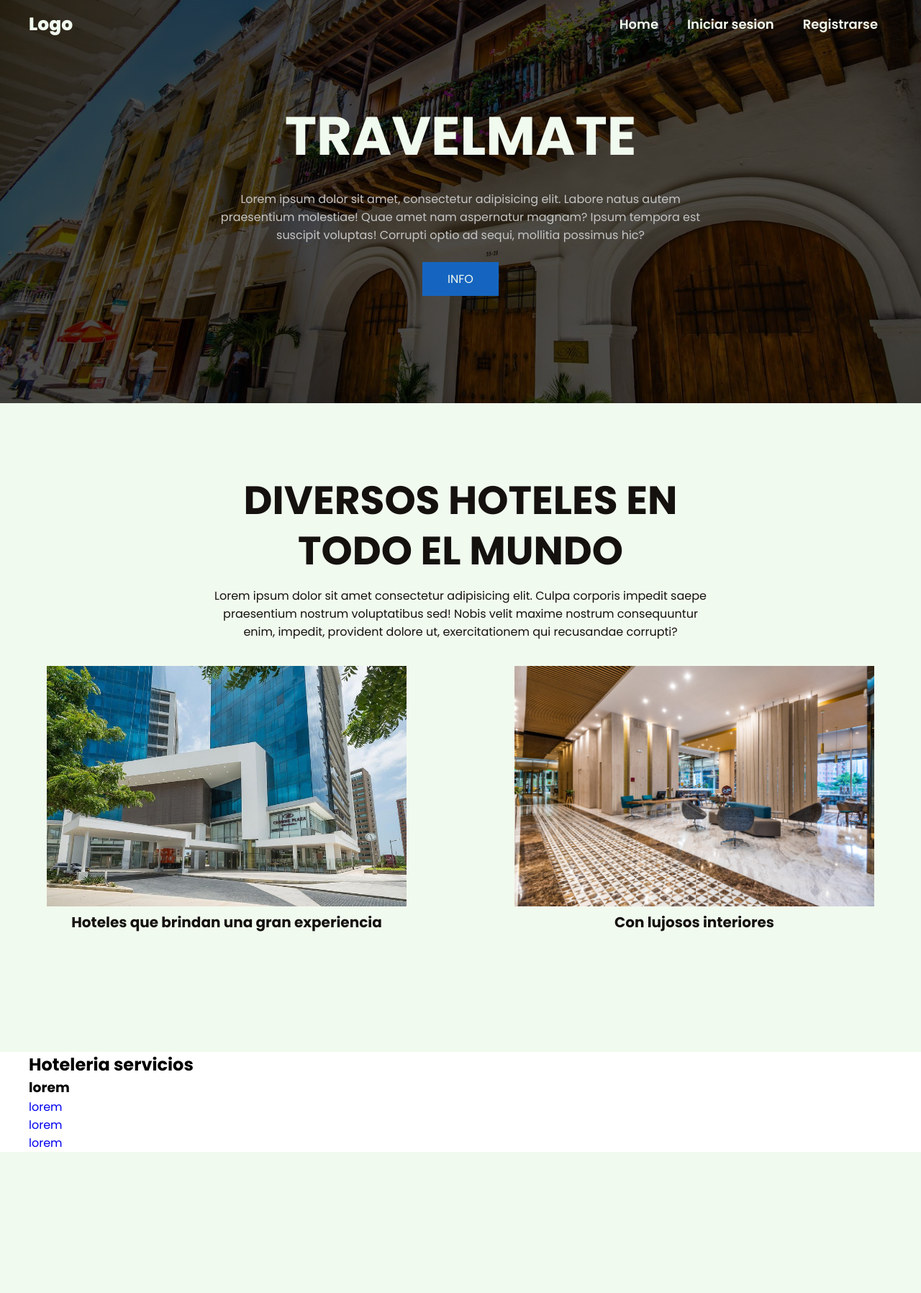
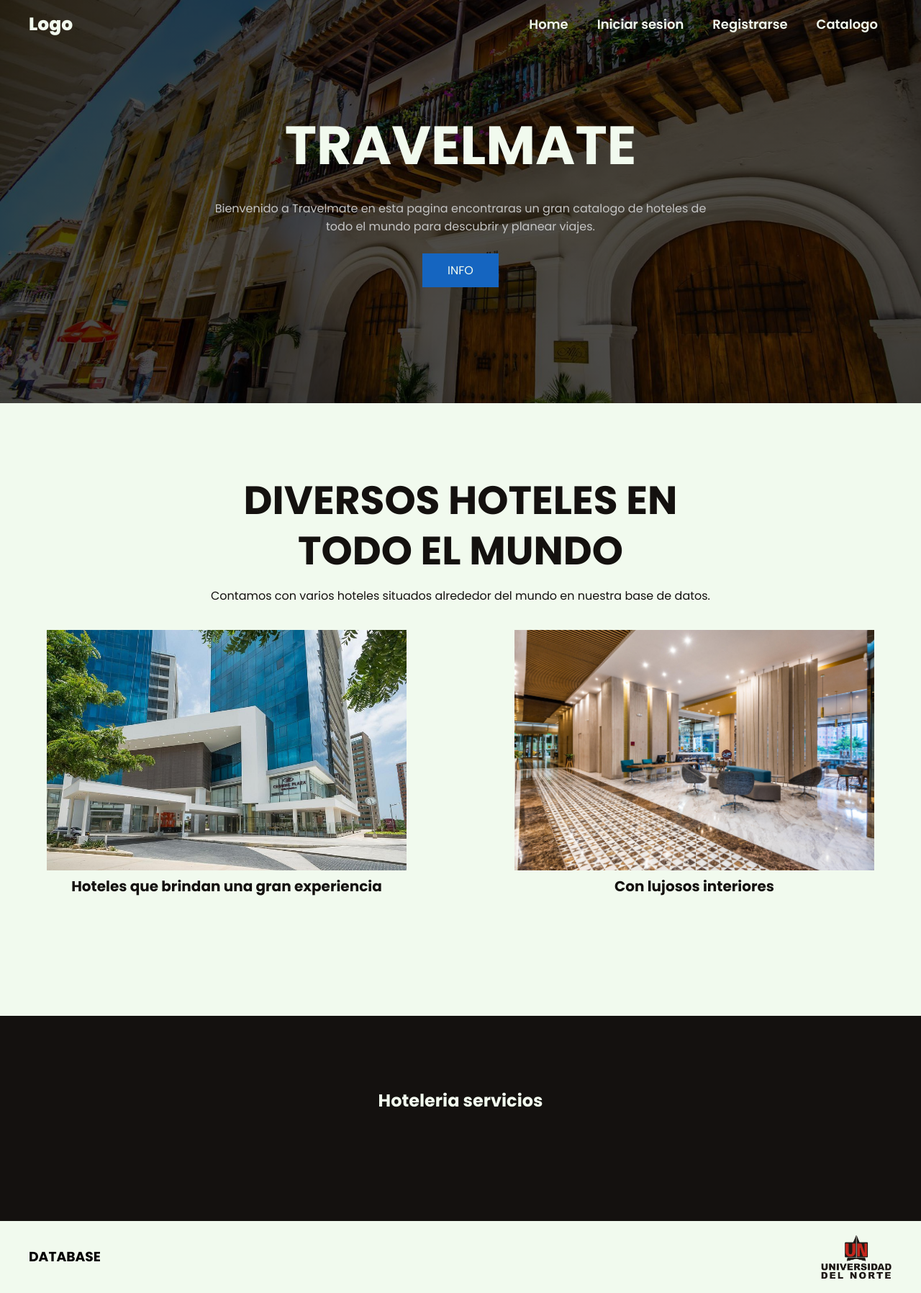
Before and after one commit to sergio110304/LAB_HOTELES, a Django app: page / in a window 1280 px wide. Shown: the whole page at 72% size. Before the commit the page ends 1600 px from the top, so only its background shows below. Run offline with Django 5.2, Linux system fonts and the light colour scheme; data that the repository does not hold is empty.

Commit message:
base de datos

```diff
--- a/hotels/app/templates/homepage.html
+++ b/hotels/app/templates/homepage.html
@@ -18,9 +18,10 @@
 
             <nav class="navbar">
                 <ul>
-                    <li><a href="{% url 'index' %}">Home</a></li>
+                    <li><a href="">Home</a></li>
                     <li><a href="{% url 'login' %}">Iniciar sesion</a></li>
                     <li><a href="{% url 'registrar' %}">Registrarse</a></li>
+                    <li><a href="{% url 'catalogo' %}">Catalogo</a></li>
                 </ul>
 
             </nav>
@@ -29,9 +30,8 @@
         <div class="header-content container">
             <h1>TRAVELMATE</h1>
             <p>
-                Lorem ipsum dolor sit amet, consectetur adipisicing elit. Labore natus autem praesentium molestiae!
-                Quae amet nam aspernatur magnam? Ipsum tempora est suscipit voluptas! Corrupti optio ad sequi, mollitia
-                possimus hic?
+                Bienvenido a Travelmate en esta pagina encontraras un gran catalogo
+                de hoteles de todo el mundo para descubrir y planear viajes.
             </p>
             <a href="#" class="btn-1">info</a>
         </div>
@@ -43,10 +43,7 @@
         <div class="hotel-content container">
             <h2>Diversos hoteles en todo el mundo</h2>
             <p class="txt-p">
-                Lorem ipsum dolor sit amet consectetur adipisicing elit. Culpa corporis
-                impedit saepe praesentium nostrum voluptatibus sed! Nobis velit maxime
-                nostrum consequuntur enim, impedit, provident dolore ut, exercitationem
-                qui recusandae corrupti?
+                Contamos con varios hoteles situados alrededor del mundo en nuestra base de datos.
             </p>
 
             <div class="hotel-group">
@@ -71,13 +68,14 @@
 
         <div class="services-content container">
             <h2>Hoteleria servicios</h2>
-            <div class="services-group">
-
-                <div class="services-1">
-
-                </div>
-
-            </div>
+            <ul class="services-group">
+                {% for nombre in hotel %}
+                <li class="services-1">
+                    <img src="" alt="">
+                    <a href="#">{{ nombre }}</a>
+                </li>
+                {% endfor %}
+            </ul>
 
         </div>
 
@@ -89,13 +87,8 @@
 
             <div class="link">
 
-                <h3>lorem</h3>
-                <ul>
-                    <li><a href="#">lorem</a></li>
-                    <li><a href="#">lorem</a></li>
-                    <li><a href="#">lorem</a></li>
-                </ul>
-
+                <h3>DATABASE</h3>
+                <img src="{% static 'img/Logo-Uninorte.png' %}" alt="">
             </div>
 
         </div>
--- a/hotels/app/urls.py
+++ b/hotels/app/urls.py
@@ -1,5 +1,5 @@
 from django.urls import path
-from app.views import bienvenido, registrar, login, cuenta, editar, user_log, logout, agregar_vuelo, escribir_reseña, homepage
+from app.views import bienvenido, registrar, login, cuenta, editar, user_log, logout, agregar_vuelo, escribir_reseña, homepage, catalogo
 from django.conf.urls.static import static
 from django.conf import settings
 
@@ -15,7 +15,8 @@
     path('logout/', logout, name='logout'),
     path('agregar_vuelo', agregar_vuelo, name='agregar_vuelo'),
     path('escribir_reseña', escribir_reseña, name='escribir_reseña'),
+    path('catalogo', catalogo, name='catalogo'),
 ]
 
-# if settings.DEBUG:
-#     urlpatterns += static(settings.STATIC_URL, document_root=settings.STATICFILES_DIRS)
+if settings.DEBUG:
+    urlpatterns += static(settings.STATIC_URL, document_root=settings.STATICFILES_DIRS)
--- a/hotels/app/views.py
+++ b/hotels/app/views.py
@@ -2,14 +2,23 @@
 from django.contrib.auth import authenticate, login as django_login
 from django.contrib.auth import logout as auth_logout
 from django.http import HttpResponse
-from app.models import Usuario, Vuelo, Reseña
+from app.models import Usuario, Vuelo, Reseña, Hotel_info
 from app.forms import UsuarioForm, VueloForm, ReseñaForm
 
 # Create your views here.
 
 
 def homepage(request):
-    return render(request, 'homepage.html')
+    hoteles = Hotel_info.objects.distinct().filter(citycode='110718', hotelrating='All').values_list('hotelname', flat=True)[:3]
+    context = {"hotel": hoteles}
+    return render(request, 'homepage.html', context)
+
+def catalogo(request):
+    hoteles = Hotel_info.objects.all()[:3]
+    context = {"hoteles": hoteles}
+    return render(request, 'catalogo.html', context)
+
+
 
 def bienvenido(request):
     no_usuarios = Usuario.objects.count()
--- /dev/null
+++ b/hotels/static/catalogo.css
@@ -0,0 +1,5 @@
+@import url('https://fonts.googleapis.com/css2?family=Poppins:ital,wght@0,100;0,200;0,300;0,400;0,500;0,600;0,700;0,800;0,900;1,100;1,200;1,300;1,400;1,500;1,600;1,700;1,800;1,900&display=swap');
+
+body {
+    background-color: rgb(255, 145, 0);
+}
--- a/hotels/static/homepage.css
+++ b/hotels/static/homepage.css
@@ -162,3 +162,57 @@
     font-size: 20px;
     margin-bottom: 15px;
 }
+
+.services {
+    background-color: #14110f;
+}
+.services-content {
+    text-align: center;
+    padding: 100px 0;
+}
+.services h2 {
+    color: #f1faee;
+}
+.services-group {
+    display: flex;
+    justify-content: space-between;
+    margin-bottom: 50px;
+    flex-flow: row wrap;
+}
+
+.services-1 {
+    background-color: #f1faee;
+    background-image:
+        url('./img/hotel-icon-1.jpg');
+    background-repeat: no-repeat;
+    background-size: 75%;
+    background-position: center;
+    display: flex;
+    align-items: end;
+    justify-content: center;
+    width: 300px;
+    height: 300px;
+    border-radius: 15px;
+}
+.services-1 a {
+
+    color: #14110f;
+    display: block;
+    font-weight: 600;
+}
+
+
+
+.footer {
+    background-color: #f1faee
+}
+.link {
+    display: flex;
+    justify-content: space-between;
+    align-items: center;
+    flex-flow: row wrap;
+}
+
+.link img{
+    width: 100px;
+}
```
Also changed, not shown: hotels/app/templates/catalogo.html (added, +19 -0 lines), hotels/static/img/Logo-Uninorte.png (added), hotels/static/img/hotel-icon-1.jpg (added), hotels/static/img/uni.jpeg (added).
